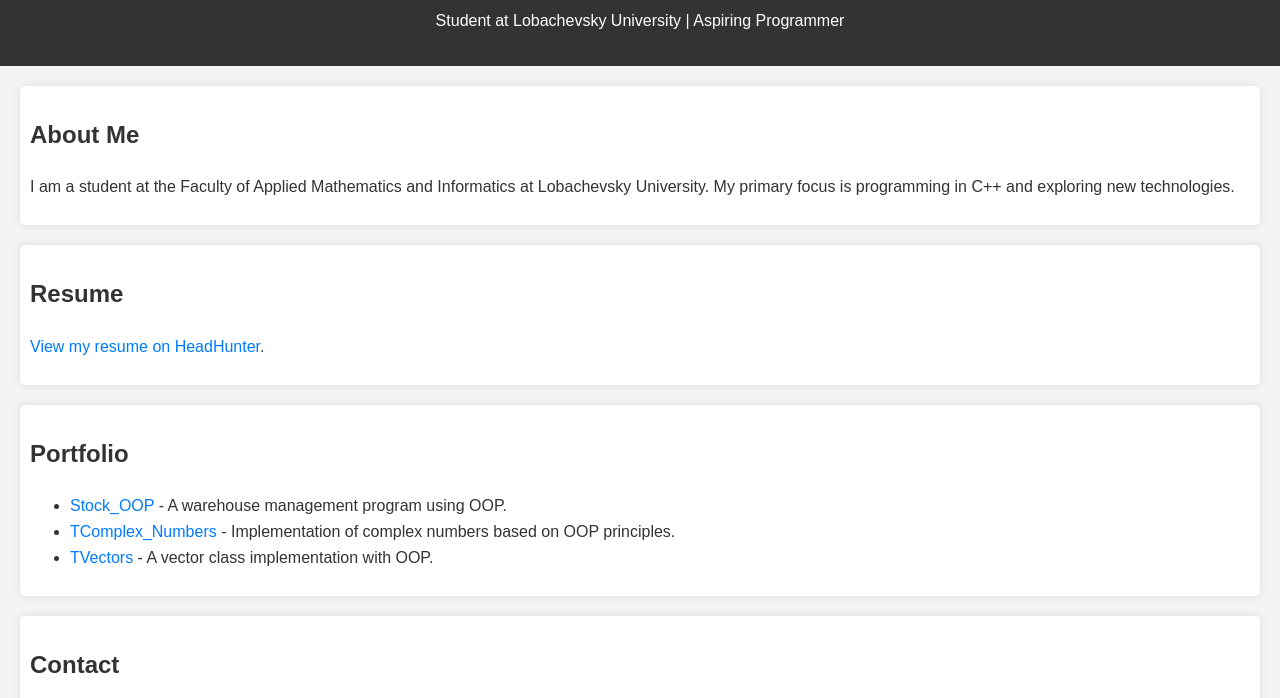
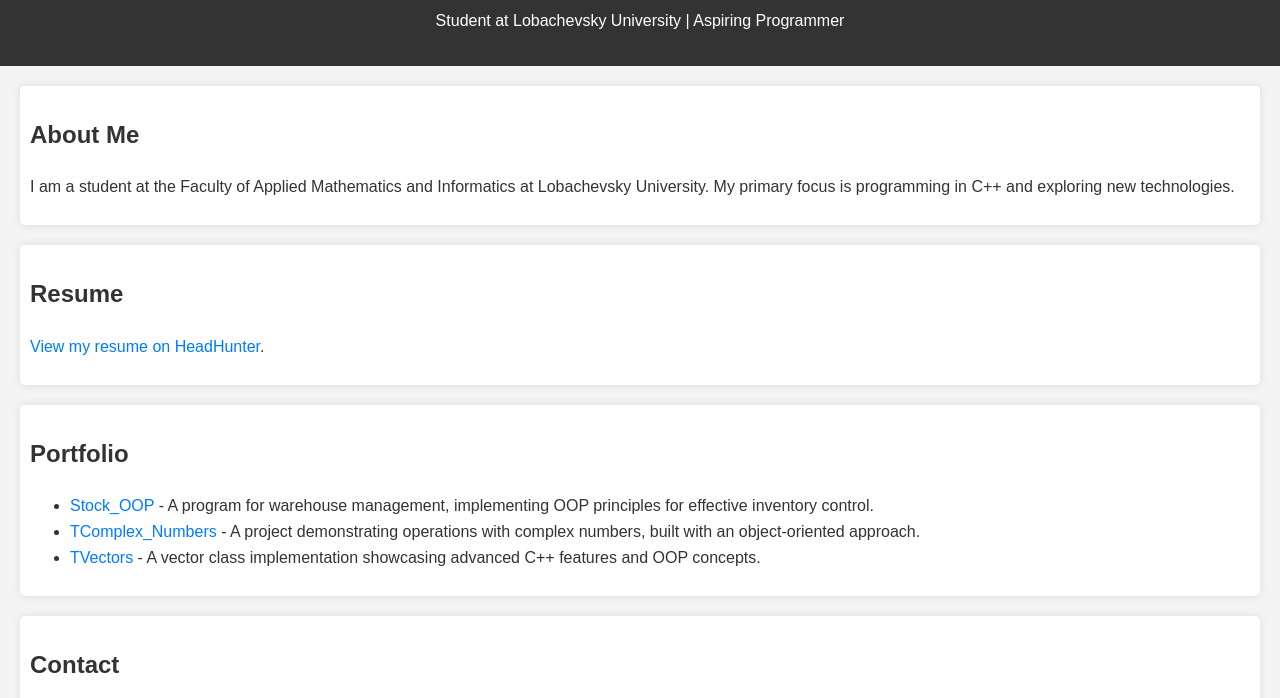
Before and after one commit to funnynickname2010/site, a plain HTML site: page index.html in a window 1280 px wide. Shown: the part 102-800 px from the top of the page. Drawn offline with Linux system fonts and the light colour scheme.

Commit message:
Add files via upload

```diff
--- a/index.html
+++ b/index.html
@@ -24,9 +24,9 @@
         <section id="portfolio">
             <h2>Portfolio</h2>
             <ul>
-                <li><a href="https://github.com/funnynickname2010/Stock_OOP" target="_blank">Stock_OOP</a> - A warehouse management program using OOP.</li>
-                <li><a href="https://github.com/funnynickname2010/TComplex_Numbers" target="_blank">TComplex_Numbers</a> - Implementation of complex numbers based on OOP principles.</li>
-                <li><a href="https://github.com/funnynickname2010/TVectors" target="_blank">TVectors</a> - A vector class implementation with OOP.</li>
+                <li><a href="https://github.com/funnynickname2010/Stock_OOP" target="_blank">Stock_OOP</a> - A program for warehouse management, implementing OOP principles for effective inventory control.</li>
+                <li><a href="https://github.com/funnynickname2010/TComplex_Numbers" target="_blank">TComplex_Numbers</a> - A project demonstrating operations with complex numbers, built with an object-oriented approach.</li>
+                <li><a href="https://github.com/funnynickname2010/TVectors" target="_blank">TVectors</a> - A vector class implementation showcasing advanced C++ features and OOP concepts.</li>
             </ul>
         </section>
         <section id="contacts">
```
